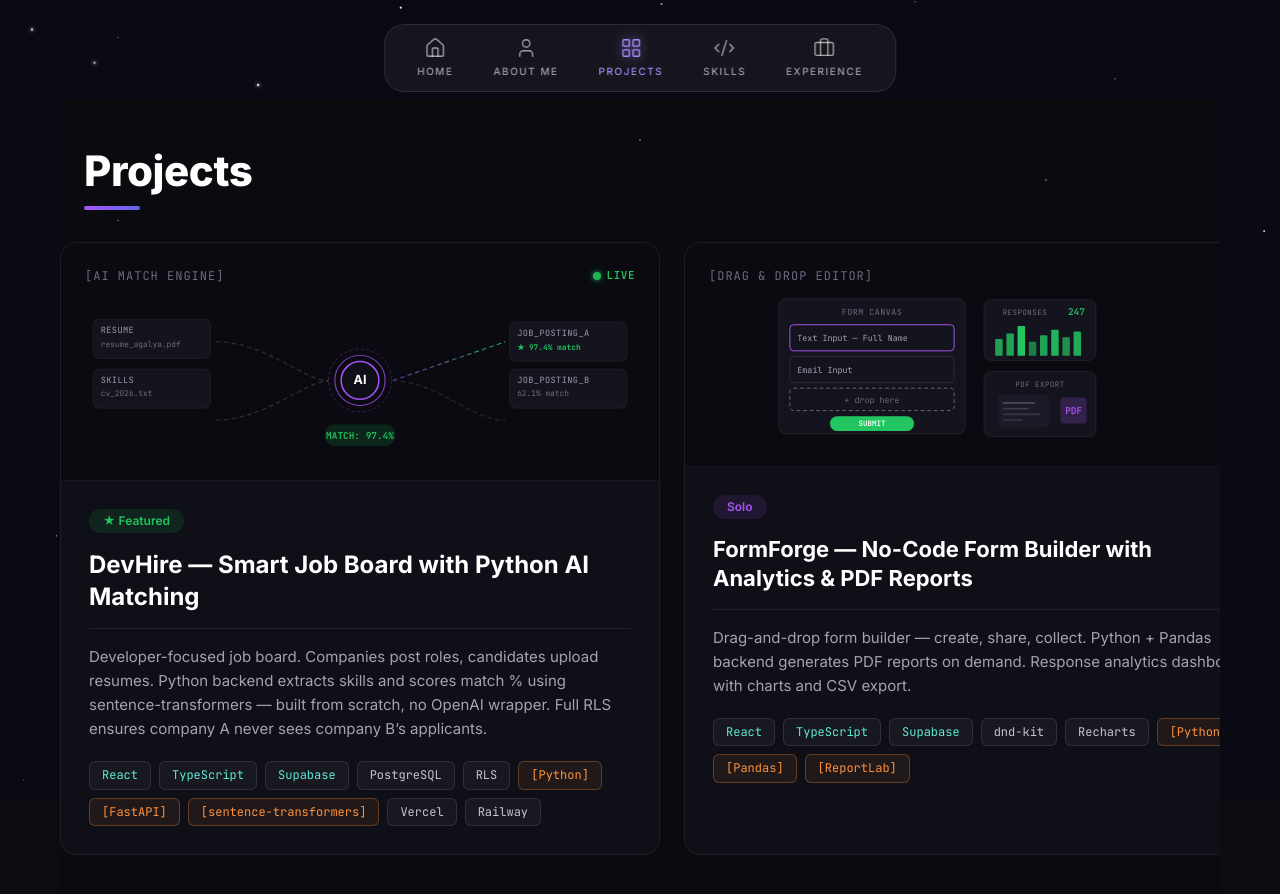
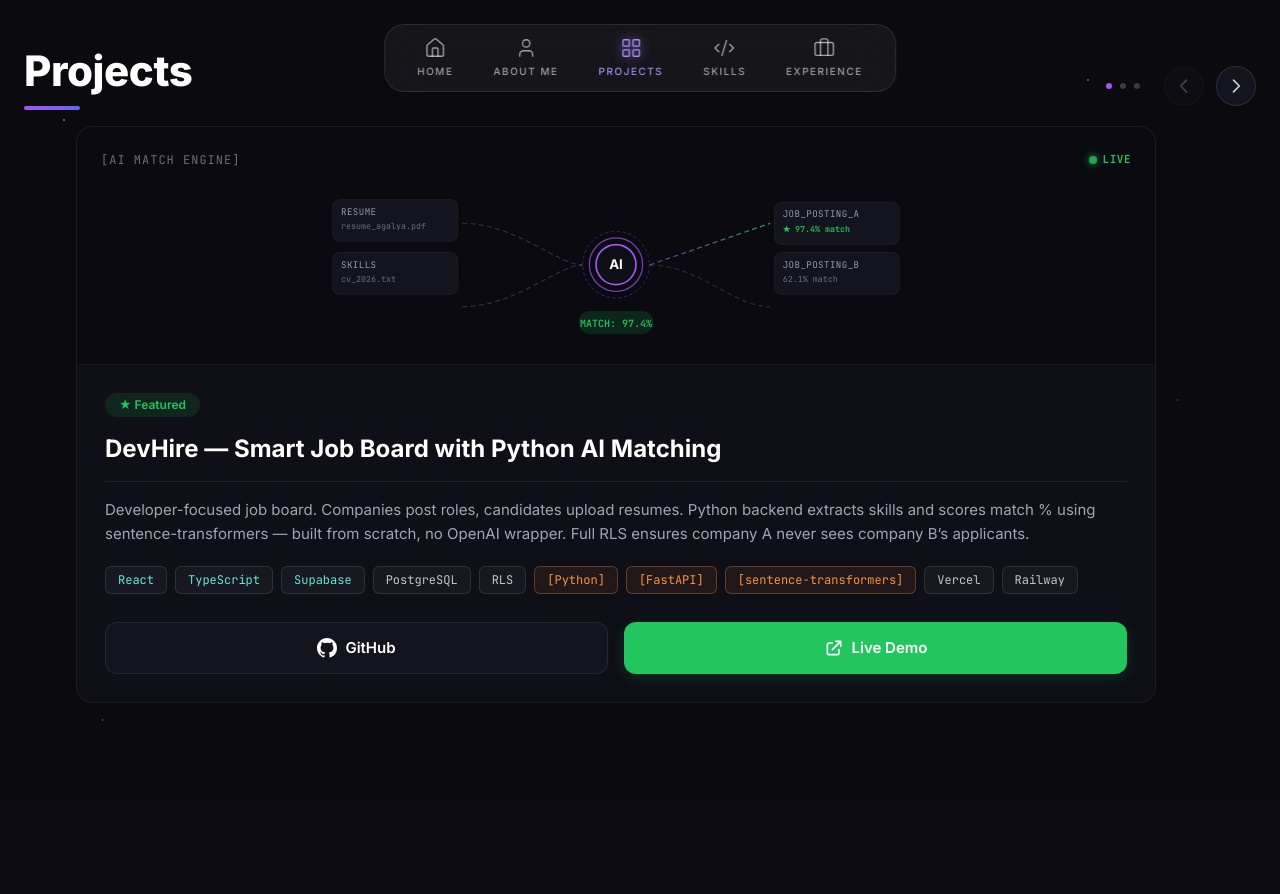
Before and after one commit to agalya2207/Agalya_01, a React (Vite) app: page /projects in a window 1280 px wide. Shown: the top 894 px of the page. After the commit the page ends 800 px from the top, so only its background shows below. Built offline with nearby package versions, Linux system fonts and the light colour scheme.

Commit message:
redesign Projects page with horizontal scroll cards

```diff
--- a/src/components/layout/PublicLayout.jsx
+++ b/src/components/layout/PublicLayout.jsx
@@ -31,7 +31,7 @@ const PublicLayout = () => {
             position: relative;
             z-index: 10;
             min-height: 100vh;
-            padding: 100px 60px 60px 60px;
+            padding: ${location.pathname === '/projects' ? '0' : '100px 60px 60px 60px'};
             color: #ffffff;
             font-family: 'Poppins', 'Inter', sans-serif;
             box-sizing: border-box;
@@ -39,12 +39,12 @@ const PublicLayout = () => {
           }
           @media (max-width: 768px) {
             .space-page-content {
-              padding: 100px 24px 60px 24px;
+              padding: ${location.pathname === '/projects' ? '0' : '100px 24px 60px 24px'};
             }
           }
           @media (max-width: 480px) {
             .space-page-content {
-              padding: 80px 16px 60px 16px;
+              padding: ${location.pathname === '/projects' ? '0' : '80px 16px 60px 16px'};
             }
           }
         `}</style>
--- a/src/pages/public/Projects.tsx
+++ b/src/pages/public/Projects.tsx
@@ -1,4 +1,4 @@
-import React from 'react';
+import React, { useRef, useState, useEffect } from 'react';
 import './Projects.css';
 
 // ═══════════════════════════════════════════════════
@@ -19,8 +19,9 @@ interface ProjectData {
   id: string;
   title: string;
   description: string;
-  badge: BadgeData;
   tags: TagData[];
+  githubUrl?: string;
+  liveUrl?: string;
   diagramType: 'ai-match' | 'form-builder' | 'civic';
 }
 
@@ -266,7 +267,7 @@ const FormBuilderDiagram = () => (
 
     <svg
       width="100%"
-      height="140"
+      height="150"
       viewBox="0 0 440 150"
       fill="none"
       xmlns="http://www.w3.org/2000/svg"
@@ -515,7 +516,9 @@ const ProjectCard = ({ project, featured = false }: ProjectCardProps) => {
     <article
       className="prj-card-hover"
       style={{
+        maxWidth: '1080px',
         width: '100%',
+        height: 'fit-content',
         backgroundColor: 'var(--prj-bg-card)',
         border: '1px solid var(--prj-border-card)',
         borderRadius: '16px',
@@ -529,14 +532,19 @@ const ProjectCard = ({ project, featured = false }: ProjectCardProps) => {
         style={{
           backgroundColor: 'var(--prj-bg-card-header)',
           borderBottom: '1px solid var(--prj-border-subtle)',
-          minHeight: '150px',
+          minHeight: '180px',
+          height: 'auto',
+          display: 'flex',
+          alignItems: 'center',
+          justifyContent: 'center',
+          overflow: 'hidden',
         }}
       >
         {DiagramComponent && <DiagramComponent />}
       </div>
 
       {/* ── Content Zone ── */}
-      <div style={{ padding: '28px', display: 'flex', flexDirection: 'column', flex: 1 }}>
+      <div style={{ padding: '28px', display: 'flex', flexDirection: 'column' }}>
         <Badge text={project.badge.text} color={project.badge.color} />
 
         <h3
@@ -577,10 +585,54 @@ const ProjectCard = ({ project, featured = false }: ProjectCardProps) => {
         </p>
 
         {/* Tech tags */}
-        <div style={{ display: 'flex', flexWrap: 'wrap', gap: '8px' }}>
+        <div style={{ display: 'flex', flexWrap: 'wrap', gap: '8px', marginBottom: '28px' }}>
           {project.tags.map((tag, i) => (
             <Tag key={i} label={tag.label} variant={tag.variant} />
           ))}
+        </div>
+
+        {/* ── Actions / Buttons ── */}
+        <div style={{ display: 'grid', gridTemplateColumns: '1fr 1fr', gap: '16px' }}>
+          <a
+            href={project.githubUrl || '#'}
+            style={{
+              display: 'flex',
+              justifyContent: 'center',
+              alignItems: 'center',
+              height: '52px',
+              backgroundColor: 'var(--prj-bg-mini-panel)',
+              border: '1px solid var(--prj-border-light)',
+              color: 'var(--prj-text-primary)',
+              fontSize: '15px',
+              fontWeight: 600,
+              borderRadius: '12px',
+              textDecoration: 'none',
+              gap: '8px',
+            }}
+          >
+            <svg style={{ width: '20px', height: '20px' }} fill="currentColor" viewBox="0 0 24 24"><path d="M12 0C5.37 0 0 5.37 0 12c0 5.31 3.44 9.8 8.21 11.39.6.11.82-.26.82-.58v-2.02c-3.34.73-4.04-1.61-4.04-1.61-.55-1.4-1.34-1.77-1.34-1.77-1.09-.75.08-.74.08-.74 1.2.09 1.84 1.23 1.84 1.23 1.07 1.83 2.81 1.3 3.5.99.11-.78.42-1.3.76-1.6-2.66-.3-5.47-1.33-5.47-5.93 0-1.31.47-2.38 1.24-3.22-.12-.3-.54-1.52.12-3.16 0 0 1.01-.32 3.3 1.23a11.5 11.5 0 013-.4c1.02.01 2.05.14 3 .4 2.28-1.55 3.28-1.23 3.28-1.23.66 1.64.24 2.86.12 3.16.77.84 1.23 1.91 1.23 3.22 0 4.61-2.81 5.62-5.48 5.92.43.37.81 1.1.81 2.22v3.29c0 .32.22.7.82.58A12.01 12.01 0 0024 12c0-6.63-5.37-12-12-12z"/></svg>
+            GitHub
+          </a>
+          <a
+            href={project.liveUrl || '#'}
+            style={{
+              display: 'flex',
+              justifyContent: 'center',
+              alignItems: 'center',
+              height: '52px',
+              backgroundColor: 'var(--prj-accent-green)',
+              color: '#ffffff',
+              fontSize: '15px',
+              fontWeight: 600,
+              borderRadius: '12px',
+              textDecoration: 'none',
+              gap: '8px',
+              boxShadow: '0 4px 15px rgba(34,197,94,0.15)',
+            }}
+          >
+            <svg style={{ width: '20px', height: '20px' }} fill="none" stroke="currentColor" strokeWidth={2} viewBox="0 0 24 24"><path strokeLinecap="round" strokeLinejoin="round" d="M10 6H6a2 2 0 00-2 2v10a2 2 0 002 2h10a2 2 0 002-2v-4M14 4h6m0 0v6m0-6L10 14" /></svg>
+            Live Demo
+          </a>
         </div>
       </div>
     </article>
@@ -592,6 +644,55 @@ const ProjectCard = ({ project, featured = false }: ProjectCardProps) => {
 // ═══════════════════════════════════════════════════
 
 const Projects = () => {
+  const scrollRef = useRef<HTMLDivElement>(null);
+  const [activeIndex, setActiveIndex] = useState(0);
+
+  const handleScroll = () => {
+    if (!scrollRef.current) return;
+    const { scrollLeft } = scrollRef.current;
+
+    const children = Array.from(scrollRef.current.children) as HTMLElement[];
+    let closestIndex = 0;
+    let minDistance = Infinity;
+
+    children.forEach((child, index) => {
+      // 24px is the container paddingLeft
+      const distance = Math.abs(child.offsetLeft - scrollLeft - 24);
+      if (distance < minDistance) {
+        minDistance = distance;
+        closestIndex = index;
+      }
+    });
+
+    setActiveIndex(closestIndex);
+  };
+
+  const scrollPrev = () => {
+    if (!scrollRef.current || activeIndex === 0) return;
+    const newIndex = activeIndex - 1;
+    const children = Array.from(scrollRef.current.children) as HTMLElement[];
+    const target = children[newIndex];
+    if (target) {
+      scrollRef.current.scrollTo({
+        left: target.offsetLeft - 24,
+        behavior: 'smooth'
+      });
+    }
+  };
+
+  const scrollNext = () => {
+    if (!scrollRef.current || activeIndex === projects.length - 1) return;
+    const newIndex = activeIndex + 1;
+    const children = Array.from(scrollRef.current.children) as HTMLElement[];
+    const target = children[newIndex];
+    if (target) {
+      scrollRef.current.scrollTo({
+        left: target.offsetLeft - 24,
+        behavior: 'smooth'
+      });
+    }
+  };
+
   return (
     <div
       className="prj-bg-stars"
@@ -609,6 +710,8 @@ const Projects = () => {
           paddingTop: '48px',
         }}
       >
+        <div style={{ display: 'flex', justifyContent: 'space-between', alignItems: 'flex-end', marginBottom: '16px' }}>
+          <div>
             {/* ── Header ── */}
             <h1
               style={{
@@ -632,14 +735,56 @@ const Projects = () => {
                 height: '4px',
                 borderRadius: '2px',
                 background: 'linear-gradient(90deg, #a855f7, #6366f1)',
-            marginBottom: '32px',
               }}
             />
+          </div>
+
+          {/* ── Navigation ── */}
+          <div style={{ display: 'flex', alignItems: 'center', gap: '16px', paddingBottom: '4px' }}>
+            {/* Dots */}
+            <div style={{ display: 'flex', gap: '8px', marginRight: '8px' }}>
+              {projects.map((_, i) => (
+                <div
+                  key={i}
+                  style={{
+                    width: '6px', height: '6px', borderRadius: '50%',
+                    backgroundColor: i === activeIndex ? '#a855f7' : 'rgba(255,255,255,0.2)',
+                    transition: 'background-color 0.3s ease'
+                  }}
+                />
+              ))}
+            </div>
+
+            {/* Left/Right Buttons */}
+            <div style={{ display: 'flex', gap: '12px' }}>
+              <button
+                onClick={scrollPrev}
+                disabled={activeIndex === 0}
+                className="prj-nav-btn"
+              >
+                <svg viewBox="0 0 24 24" fill="none" stroke="currentColor" strokeWidth={2}>
+                  <path strokeLinecap="round" strokeLinejoin="round" d="M15 19l-7-7 7-7" />
+                </svg>
+              </button>
+              <button
+                onClick={scrollNext}
+                disabled={activeIndex === projects.length - 1}
+                className="prj-nav-btn"
+              >
+                <svg viewBox="0 0 24 24" fill="none" stroke="currentColor" strokeWidth={2}>
+                  <path strokeLinecap="round" strokeLinejoin="round" d="M9 5l7 7-7 7" />
+                </svg>
+              </button>
+            </div>
+          </div>
+        </div>
       </div>
 
       {/* ── Horizontal Scroll Container ── */}
       <div
         className="prj-horizontal-scroll"
+        ref={scrollRef}
+        onScroll={handleScroll}
         style={{
           display: 'flex',
           flexDirection: 'row',
@@ -658,9 +803,11 @@ const Projects = () => {
             key={project.id}
             style={{
               flexShrink: 0,
-              width: '600px',
+              width: 'calc(100vw - 48px)',
               scrollSnapAlign: 'start',
-              display: 'flex', // So ProjectCard can fill vertical space if needed
+              display: 'flex',
+              justifyContent: 'center',
+              alignItems: 'flex-start',
             }}
           >
             <ProjectCard project={project} featured={project.id === 'devhire'} />
@@ -671,23 +818,37 @@ const Projects = () => {
       {/* Custom Scrollbar Styles */}
       <style>{`
         .prj-horizontal-scroll {
-          scrollbar-width: thin;
-          scrollbar-color: rgba(255,255,255,0.15) transparent;
+          scrollbar-width: none; /* Firefox */
         }
         .prj-horizontal-scroll::-webkit-scrollbar {
-          height: 8px;
+          display: none; /* Chrome/Safari/Edge */
         }
-        .prj-horizontal-scroll::-webkit-scrollbar-track {
-          background: transparent;
+        .prj-nav-btn {
+          width: 40px;
+          height: 40px;
+          border-radius: 50%;
+          background: #14141f;
+          border: 1px solid rgba(255,255,255,0.1);
+          color: rgba(255,255,255,0.8);
+          display: flex;
+          align-items: center;
+          justify-content: center;
+          cursor: pointer;
+          transition: all 0.2s ease;
+          padding: 0;
         }
-        .prj-horizontal-scroll::-webkit-scrollbar-thumb {
-          background-color: rgba(255,255,255,0.15);
-          border-radius: 4px;
+        .prj-nav-btn:hover:not(:disabled) {
+          background: #1e1e2a;
+          border-color: rgba(255,255,255,0.2);
+          color: #ffffff;
         }
-        @media (max-width: 768px) {
-          .prj-horizontal-scroll > div {
-            width: 85vw !important; /* Adjust width on mobile */
+        .prj-nav-btn:disabled {
+          opacity: 0.3;
+          pointer-events: none;
         }
+        .prj-nav-btn svg {
+          width: 20px;
+          height: 20px;
         }
       `}</style>
     </div>
```
Lines whose indentation alone changed are shown as unchanged.
